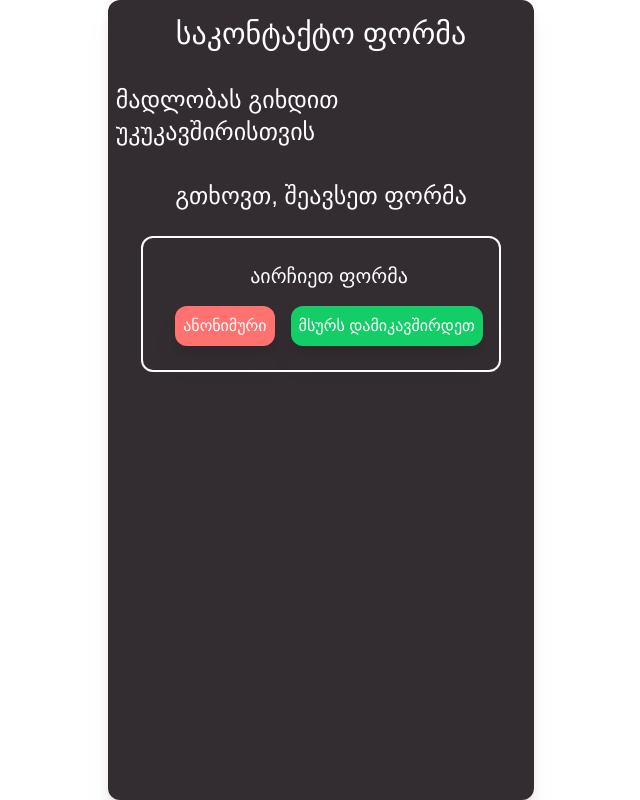
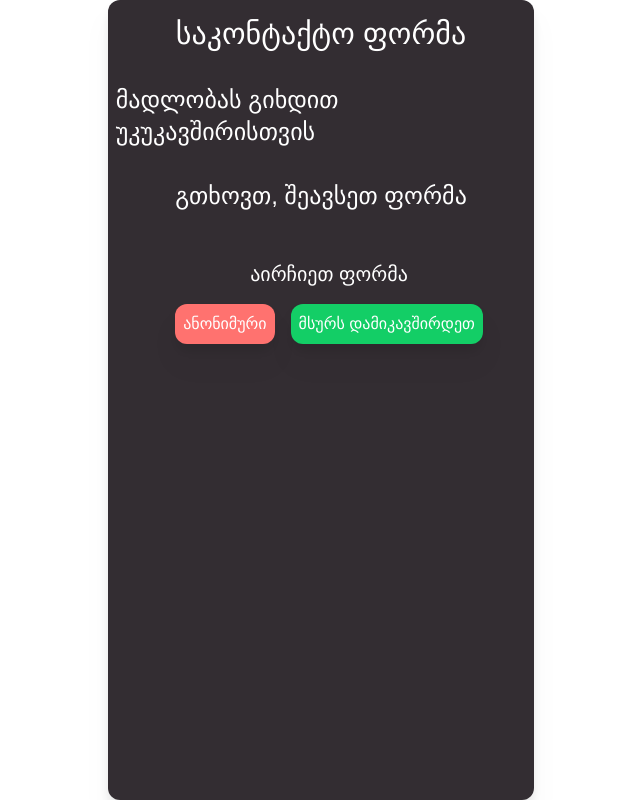
Before and after one commit to goclfc/feedbackform, a React (Create React App) app: page / in a window 1280 px wide. Shown: the whole page, without its empty margins (319-959 px from the left). Built offline with nearby package versions, Linux system fonts and the light colour scheme.

Commit message:
style update

```diff
--- a/src/App.js
+++ b/src/App.js
@@ -70,7 +70,7 @@ function App() {
       <div className="header flex w-full justify-center m-2 p-2">
         <h2 className="text-2xl text-white">გთხოვთ, შეავსეთ ფორმა</h2>
       </div>
-      <div className='form bg-formBg text-white border-2 rounded-xl m-2 p-2'>
+      <div className='form bg-formBg text-white  rounded-xl m-2 p-2'>
       {showSelectForm && <ChooseAnonim handleAnonimClick={handleAnonimClick} /> }
       {showAgeForm && <AgeForm handleAgeClick={handleAgeClick} handleSkipClick={handleSkipClick}/>  }
       {showAbout && <About handleAboutClick={handleAboutClick} />}
--- a/src/components/MoreInfo.js
+++ b/src/components/MoreInfo.js
@@ -1,9 +1,9 @@
 const MoreInfo = ()=>{
     return (
-        <div className="form w-full flex flex-col items-center m-2">
+        <div className="form w-full flex flex-col items-center p-2">
         <div className="question text-xl p-2">მოგვწერეთ მეტი ინფორმაცია</div>
-        <div className="answer flex flex-col w-full md:w-1/3">
-          <textarea className="w-full h-60 rounded-xl drop-shadow-xl p-2 bg-readableBg "></textarea>
+        <div className="answer flex flex-col w-full items-center">
+          <textarea className="w-full h-60 rounded-xl drop-shadow-xl p-2 bg-readableBg border-2"></textarea>
           <button className="p-2 bg-green rounded-xl drop-shadow-xl text-white m-2">გაგზავნა</button>
         </div>
       </div>
```
